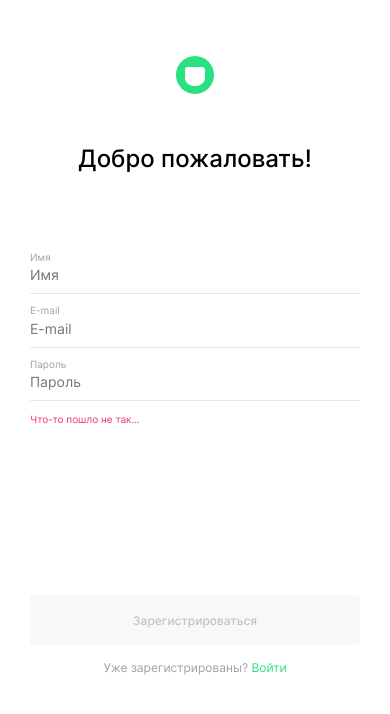
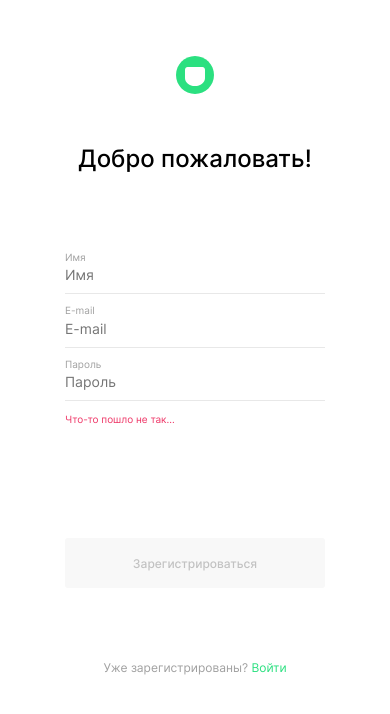
Before and after one commit to KPreis/movies-explorer-frontend, a React (Create React App) app: page /signup in a window 390 px wide. Shown: the top 714 px of the page. Built offline with nearby package versions, Linux system fonts and the light colour scheme.

Commit message:
feat: changed styles of block Form for other resolutions

```diff
--- a/src/components/Form/Form.css
+++ b/src/components/Form/Form.css
@@ -1,5 +1,4 @@
 .form {
-  width: 100%;
   max-width: 396px;
   min-height: 80vh;
   display: flex;
@@ -127,28 +126,35 @@
 }
 
 @media screen and (max-width: 530px) {
+  .form {
+    min-width: 320px;
+    padding: 0 30px;
+  }
   .form__logo {
     margin: 56px auto 0;
     display: block;
   }
-
+  .form__label {
+    margin: 0 30px;
+  }
   .form__title {
     text-align: center;
     padding: 50px 0 80px;
   }
-
+  .form__feedback {
+    margin: 0 30px auto;
+  }
   .form__submit {
+    margin: auto 30px;
     font-size: 12px;
-    line-height: 15px;
+    line-height: calc(15/12);
   }
-
   .form__sign-in-question {
     font-size: 12px;
-    line-height: 15px;
+    line-height: calc(15/12);
   }
-
   .form__sign-in-link {
     font-size: 12px;
-    line-height: 15px;
+    line-height: calc(15/12);
   }
 }
--- a/src/components/MoviesCardList/MoviesCardList.css
+++ b/src/components/MoviesCardList/MoviesCardList.css
@@ -10,9 +10,10 @@
 
 .movies-card-list__list {
   display: grid;
-  grid-template-columns: repeat(3, 1fr);
-  gap: 32px;
+  grid-template-columns: repeat(auto-fill, minmax(360px, 360px));
+  gap: 32px 28px;
   list-style-type: none;
+  justify-content: center;
   margin: 0;
   padding: 0;
 }
@@ -46,9 +47,8 @@
   }
 
   .movies-card-list__list {
-    grid-template-columns: repeat(2, 1fr);
-    row-gap: 36px;
-    column-gap: 30px;
+    grid-template-columns: repeat(auto-fill, minmax(342px, 342px));
+    gap: 35px 24px;
   }
 }
 
@@ -57,11 +57,6 @@
     padding: 40px 10px 0;
   }
 
-  .movies-card-list__list {
-    grid-template-columns: repeat(1, 1fr);
-    row-gap: 16px;
-  }
-
   .movies-card-list__more-button {
     width: 240px;
     height: 36px;
```
